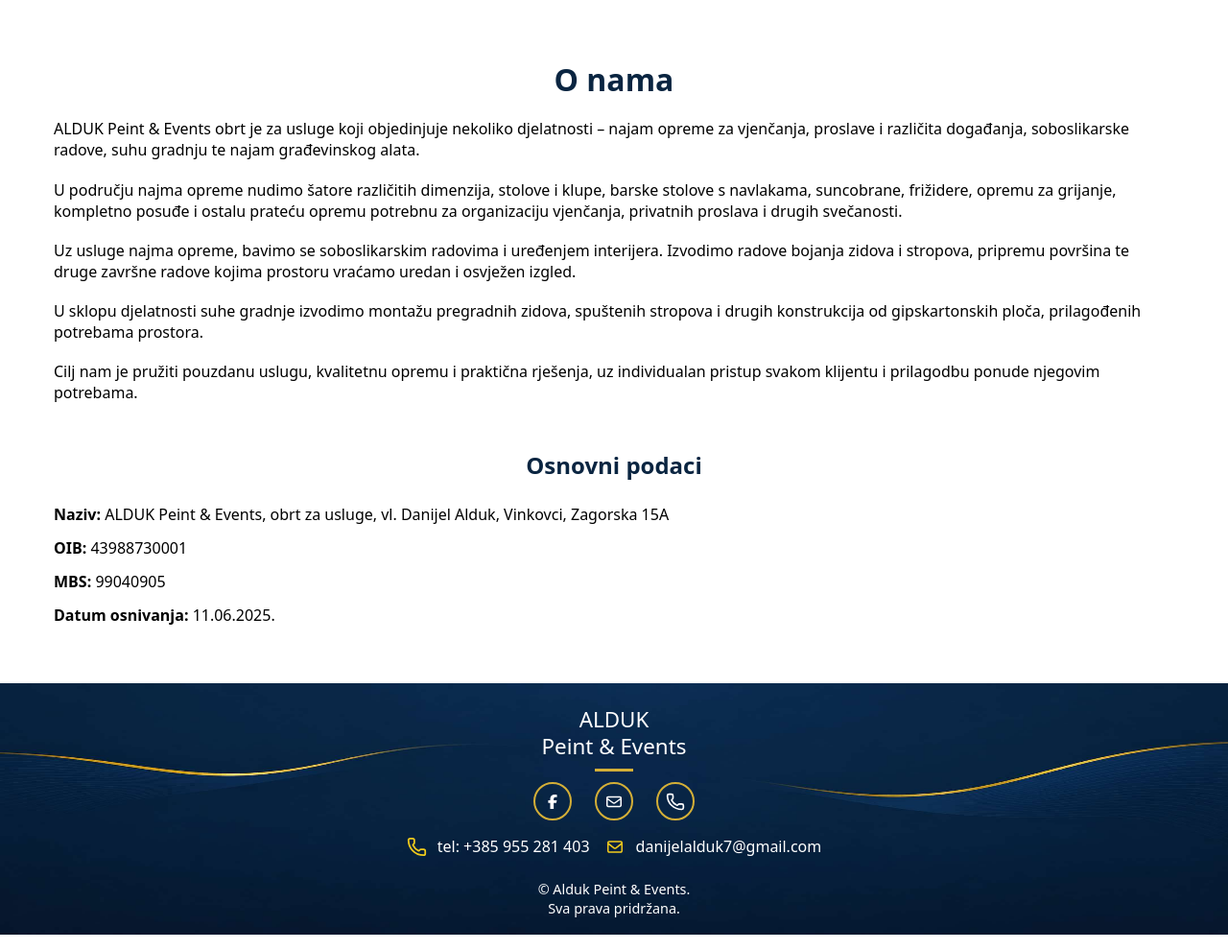
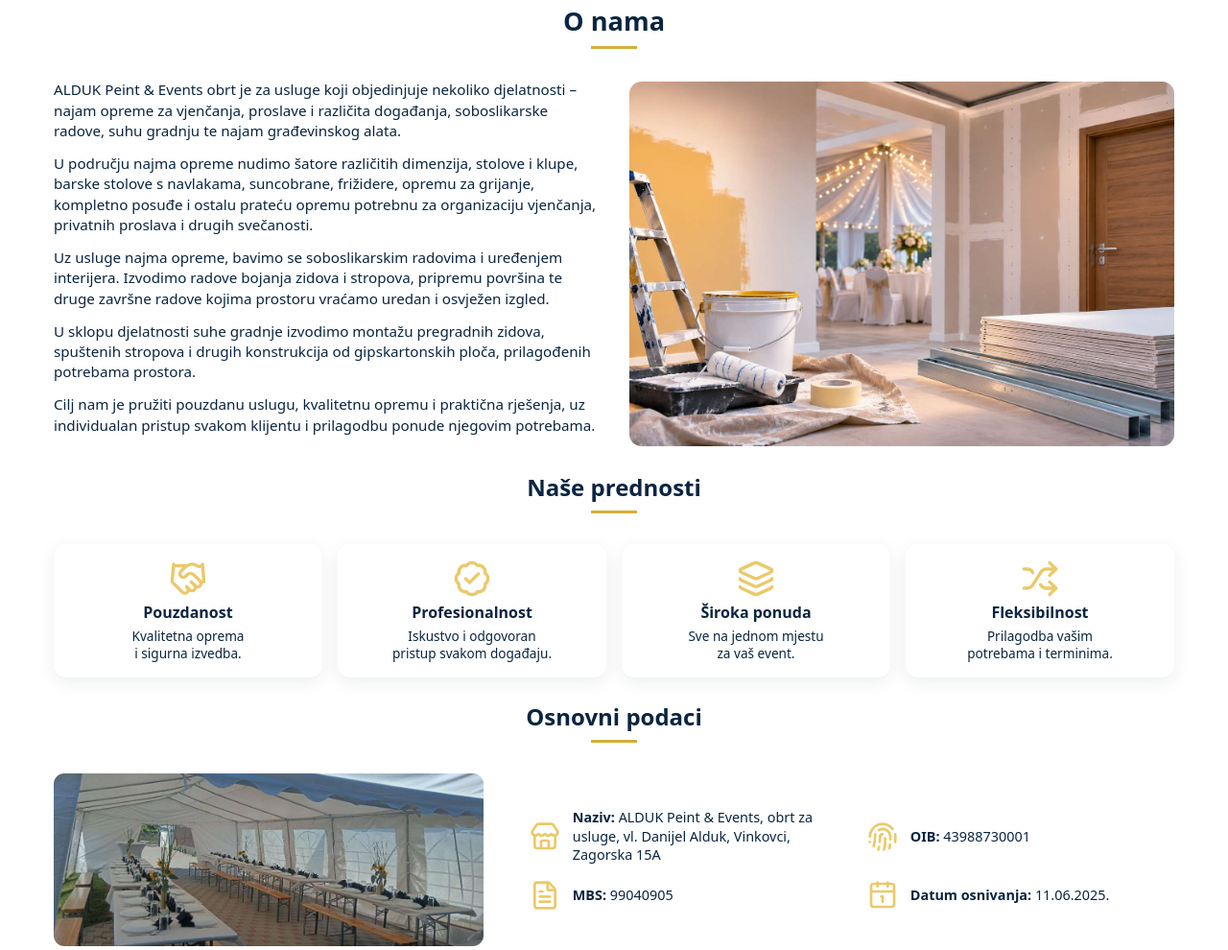
Before and after one commit to Xiphoideuss/alduk-web, a plain HTML site: page o-nama.html in a window 1280 px wide. Shown: the part 339-1329 px from the top of the page at 96% size. Drawn offline with Linux system fonts and the light colour scheme.

Commit message:
gotova stranica o nama

```diff
--- a/assets/css/queries.css
+++ b/assets/css/queries.css
@@ -1,3 +1,25 @@
+@media screen and (min-width: 575px) {
+
+  .category-gallery__track {
+    grid-template-columns: repeat(3, minmax(0, 1fr));
+  }
+
+  .category-gallery__item:nth-child(-n + 3) {
+    display: block;
+  }
+
+  .category-gallery__item:nth-child(n + 4) {
+    display: none;
+  }
+
+  .category-gallery__item img {
+    height: 180px;
+  }
+
+}
+
+
+
 /*  ----- min-width: 768px ----- */
 
 @media screen and (min-width: 768px) {
@@ -21,6 +43,11 @@
 
   /* ===== paketi.html ===== */
   /* ===== PAKETI STRANICA ===== */
+
+   /* ===== PAKETI ===== */
+  .packages__container {
+    grid-template-columns: repeat(2, 1fr);
+  }
   .package {
     display: grid;
     grid-template-columns: repeat(2, 1fr);
@@ -46,14 +73,30 @@
 
   /* ===== o-nama.html ===== */
   /* ===== O NAMA ===== */
-  .about-content {
-    max-width: 1200px;
-    margin: 0 auto;
+  .about {
+    padding: 2.5rem 1.5rem;
   }
 
-  .about-data {
-    max-width: 1200px;
-    margin: 3rem auto 0;
+  .about-intro__image img {
+    height: 300px;
+  }
+
+  .about-advantages__grid {
+    gap: 1rem;
+  }
+
+  .about-advantage {
+    padding: 1rem 0.5rem;
+  }
+
+  .about-data__content {
+    grid-template-columns: 0.9fr 1.1fr;
+    align-items: center;
+    gap: 2rem;
+  }
+
+  .about-data__image img {
+    height: 220px;
   }
 
   /* ===== galerija.html ===== */
@@ -82,15 +125,6 @@
   .category-gallery__item:nth-child(-n+3) {
     display: block;
   }
-
-  /* ===== GALERIJA HERO ===== */
-
-
-
-  /* .gallery-categories {
-    grid-template-columns: repeat(2, minmax(0, 1fr));
-    gap: var(--mb-4);
-  } */
 
   /*===== FOOTER: TABLET =====*/
 
@@ -191,23 +225,28 @@
 
 .contact-info {
   gap: 0.7rem;
-  }
-
-  .contact-item {
-    padding: 0.8rem 1rem;
+  max-width: none;
+  margin: 0;
 }
 
 .contact-map {
-    min-height: 350px;
-    height: 100%;
+  height: auto;
+  min-height: 0;
+  margin-bottom: 0;
+  position: relative;
+}
+
+.contact-map .map-link {
+  position: absolute;
+  inset: 0;
 }
 
 .contact-map iframe {
+  display: block;
   width: 100%;
   height: 100%;
-    min-height: 350px;
+  min-height: 0;
 }
-
 }
 
 /* ===================================
@@ -341,9 +380,7 @@ min-width: 991px
 
   /* ===== EQUIPMENT ===== */
   .equipment__container {
-
     grid-template-columns: repeat(3, 1fr);
-
   }
 
 
@@ -390,19 +427,71 @@ min-width: 991px
     padding: 2rem 1rem;
   }
 
-  .contact-info {
-    max-width: 1200px;
-  }
-
   /* ===== o-nama.html ===== */
   /* ===== O NAMA ===== */
   .about {
-    padding: 3rem 1rem;
+    padding: 2rem 1rem;
+  }
+
+  .about-intro {
+    display: grid;
+    grid-template-columns: 1fr 1fr;
+    align-items: center;
+    gap: 2rem;
+  }
+
+  .about-content h2 {
+    text-align: left;
+    font-size: 1.8rem;
+  }
+
+  .about-content .about-divider {
+    margin-left: 0;
+  }
+
+  .about-content p {
+    font-size: 0.95rem;
+  }
+
+  .about-intro__image img {
+    height: 380px;
+  }
+
+  .about-advantages {
+    margin-top: 1.5rem;
+  }
+
+  .about-advantages h2,
+  .about-data h2 {
+    font-size: 1.5rem;
+  }
+
+  .about-advantages__grid {
+    grid-template-columns: repeat(4, minmax(0, 1fr));
+    gap: 1rem;
+  }
+
+  .about-advantage {
+    min-height: 130px;
+  }
+
+  .about-data__content {
+    grid-template-columns: 0.8fr 1.2fr;
+    gap: 3rem;
+  }
+
+  .about-data__image img {
+    height: 180px;
+  }
+
+  .about-list {
+    display: grid;
+    grid-template-columns: repeat(2, minmax(0, 1fr));
+    column-gap: 2rem;
+    row-gap: 1rem;
   }
 
   /* ===== galerija.html ===== */
-
-
 
 
   /* =================================
@@ -549,7 +638,4 @@ min-width: 991px
     display: block;
   }
 
-
-
-
 }
--- a/assets/css/style.css
+++ b/assets/css/style.css
@@ -1,7 +1,5 @@
-/* ===== CSS JE ZA MOBILNU 380px - 480px ===== */
-
-/*===== GOOGLE FONTS =====*/
-
+
+/* ===== CSS JE ZA MOBILNU 250px - 768px ===== */
 /*===== VARIABLES CSS =====*/
 :root {
   --header-height: 3rem;
@@ -14,15 +12,12 @@
   --text-color: black;
   --gold-color: #D4AF37;
 
-
   --mb-1: 0.75rem;
   --mb-2: 1rem;
   --mb-3: 1.5rem;
   --mb-4: 2rem;
   --mb-5: 2.5rem;
   --mb-6: 3rem;
-
-
 
   --z-fixed: 1000;
 }
@@ -60,6 +55,11 @@ h2 {
 
 h3 {
   font-size: 1rem;
+}
+
+p {
+  font-weight: 400;
+  color: var(--first-color);
 }
 
 ul {
@@ -288,6 +288,7 @@ img {
 .equipment__container a {
   display: block;
   width: 100%;
+  min-width: 0;
 }
 
 .equipment__subtitle {
@@ -494,6 +495,7 @@ img {
   font-size: 1.4rem;
   font-weight: var(--font-semi);
   line-height: 1.25;
+  color: var(--second-color);
 }
 
 .footer__divider {
@@ -558,6 +560,7 @@ img {
   margin: 1.5rem 0 0;
   font-size: 0.9rem;
   line-height: 1.4;
+  color: var(--second-color);
 }
 
 @media (hover: hover) {
@@ -565,40 +568,6 @@ img {
     transform: translateY(-3px);
   }
 }
-
-/* ===== FOOTER =====*/
-/* ===== FOOTER ===== */
-
-/* .footer {
-  background-color: var(--first-color);
-  color: #fff;
-  text-align: center;
-  font-weight: var(--font-semi);
-  padding: 2rem 0;
-}
-
-.footer__title {
-  font-size: 2rem;
-  margin-bottom: var(--mb-2);
-}
-
-.footer__social {
-  margin-bottom: var(--mb-2);
-}
-
-.footer__icon {
-  font-size: 1.5rem;
-  color: #fff;
-  margin: 0 var(--mb-2);
-}
-
-.footer__tel {
-  margin-bottom: var(--mb-2);
-}
-
-.footer__copy {
-  font-size: var(--smaller-font-size);
-} */
 
 /* ===== SCROLL TOP BUTTON ===== */
 .scroll-top {
@@ -950,39 +919,161 @@ img {
 
 /* ===== o-nama.html ===== */
 /* ===== O NAMA ===== */
+
+/* ===== O NAMA ===== */
+
 .about {
+  width: 100%;
   max-width: 1200px;
   margin: 0 auto;
-  padding: 2rem 1rem;
-}
-
-.about-content h1 {
-  text-align: center;
-  margin-bottom: 1.5rem;
-  margin-top: 3rem;
+  padding: 2rem 1rem 1rem;
+}
+
+.about-intro {
+  display: flex;
+  flex-direction: column;
+  gap: 1rem;
+}
+
+.about-content h2,
+.about-data h2,
+.about-advantages h2,
+.about-naslov {
+  color: var(--first-color);
+  text-align: center;
+  font-size: 1.7rem;
+  margin-bottom: 0.5rem;
+}
+
+
+.about-divider {
+  display: block;
+  width: 3rem;
+  height: 3px;
+  margin: 0 auto 2rem;
+  background: var(--gold-color);
+}
+
+.section-devider {
+  margin: 0 auto;
+  padding: 4rem;
 }
 
 .about-content p {
-  margin-bottom: 1.2rem;
-}
+  margin-bottom: 0.8rem;
+  color: var(--first-color);
+  line-height: 1.4;
+  font-size: 0.95rem;
+}
+
+.about-intro__image img {
+  width: 100%;
+  height: 220px;
+  object-fit: cover;
+  border-radius: 0.8rem;
+  margin: 0 auto;
+  max-height: 380px;
+}
+
+/* PREDNOSTI */
+
+.about-advantages {
+  margin-top: 1.5rem;
+  text-align: center;
+}
+
+.about-advantages__grid {
+  display: grid;
+  grid-template-columns: repeat(2, minmax(0, 1fr));
+  gap: 0.75rem;
+}
+
+.about-advantage {
+  display: flex;
+  flex-direction: column;
+  align-items: center;
+  justify-content: center;
+  min-width: 0;
+  padding: 0.8rem 0.4rem;
+  background: #fff;
+  border-radius: 0.8rem;
+  box-shadow: 0 5px 18px rgba(14, 36, 49, 0.08);
+  text-align: center;
+}
+
+.about-advantage img {
+  width: 2.5rem;
+  height: 2.5rem;
+  margin-bottom: 0.3rem;
+  object-fit: contain;
+  filter: brightness(0) saturate(100%) invert(72%) sepia(45%) saturate(400%) hue-rotate(7deg);
+}
+
+.about-advantage h3 {
+  color: var(--first-color);
+  font-size: 1rem;
+  margin-bottom: 0.3rem;
+}
+
+.about-advantage p {
+  color: var(--first-color);
+  font-size: 0.85rem;
+  line-height: 1.3;
+}
+
+/* OSNOVNI PODACI */
 
 .about-data {
-  margin-top: 3rem;
-}
-
-.about-data h2 {
-  text-align: center;
-  margin-bottom: 1.5rem;
+  margin-top: 1.5rem;
+}
+
+.about-data__content {
+  display: grid;
+  grid-template-columns: minmax(0, 1fr);
+  gap: 1rem;
+}
+
+.about-data__image img {
+  width: 100%;
+  height: 180px;
+  object-fit: cover;
+  border-radius: 0.7rem;
 }
 
 .about-list {
+  display: flex;
+  flex-direction: column;
+  gap: 0.7rem;
   list-style: none;
-  padding-left: 0;
+  padding: 0;
 }
 
 .about-list li {
-  margin-bottom: 0.8rem;
-}
+  display: flex;
+  align-items: center;
+  gap: 0.8rem;
+  min-width: 0;
+}
+
+.about-list li img {
+  flex: 0 0 2rem;
+  width: 2rem;
+  height: 2rem;
+  object-fit: contain;
+  filter: brightness(0) saturate(100%) invert(72%) sepia(45%) saturate(400%) hue-rotate(7deg);
+}
+
+.about-list li p {
+  min-width: 0;
+  color: var(--first-color);
+  font-size: 0.9rem;
+  line-height: 1.35;
+}
+
+.about-list strong {
+  font-weight: 700;
+}
+
 
 /* ===== UNIVERSAL PAGE HERO ===== */
 
@@ -1204,7 +1295,7 @@ img {
   width: 100%;
   max-width: 1200px;
   margin: 0 auto;
-  padding: 1rem;
+  padding: 2rem 1rem;
 }
 
 .gallery-categories {
@@ -1230,7 +1321,7 @@ img {
 .gallery-card__header {
   display: flex;
   align-items: center;
-  gap: 0.75rem;
+  gap: .75rem;
   margin-bottom: 1rem;
   text-align: left;
 }
@@ -1284,7 +1375,7 @@ img {
 .category-gallery__item img {
   display: block;
   width: 100%;
-  height: 220px;
+  height: 120px;
   object-fit: cover;
 }
 
@@ -1828,6 +1919,7 @@ img {
 }
 
 /* .button:hover {
+
   box-shadow: 0px 10px 36px rgba(0, 0, 0, .15);
 } */
 
--- a/assets/js/scroll-reveal.js
+++ b/assets/js/scroll-reveal.js
@@ -187,7 +187,7 @@ reveal('.section-line', {
 
 // ELEMENTI SLIJEVA
 reveal(
-	'.equipment__data, .gallery-item, .contact-item, .grupacije__cijena',
+	'.equipment__data, .gallery-item, .contact-item, .grupacije__cijena, .gallery-card .category-gallery__item, .about-list li',
 	{
 		origin: 'left',
 		distance: '40px',
@@ -198,7 +198,7 @@ reveal(
 );
 
 // CONTAINER SCALE
-reveal('.package-wrapper, .packages__card, .reveal-container', {
+reveal('.package-wrapper, .packages__card, .reveal-container, .about-advantage', {
 	scale: 0.9,
 	distance: '0px',
 	duration: 800,
--- a/o-nama.html
+++ b/o-nama.html
@@ -104,11 +104,19 @@
 
   </section>
 
+
   <!-- ===== O NAMA ===== -->
+
   <main class="about">
-    <!-- ===== TEKST ===== -->
-    <section class="about-content">
-      <h1>O nama</h1>
+
+    <h2 class="about-naslov reveal-heading">O nama</h2>
+    <span class="about-divider reveal-heading"></span>
+
+    <!-- O NAMA -->
+    <section class="about-intro">
+
+      <div class="about-content">
+
 
         <p>
           ALDUK Peint & Events obrt je za usluge koji objedinjuje nekoliko djelatnosti – najam opreme za vjenčanja,
@@ -122,32 +130,110 @@
         </p>
 
         <p>
-        Uz usluge najma opreme, bavimo se soboslikarskim radovima i uređenjem interijera. Izvodimo radove bojanja zidova
+          Uz usluge najma opreme, bavimo se soboslikarskim radovima i uređenjem interijera. Izvodimo radove bojanja
+          zidova
           i stropova, pripremu površina te druge završne radove kojima prostoru vraćamo uredan i osvježen izgled.
         </p>
+
         <p>
           U sklopu djelatnosti suhe gradnje izvodimo montažu pregradnih zidova, spuštenih stropova i drugih konstrukcija
           od gipskartonskih ploča, prilagođenih potrebama prostora.
         </p>
+
         <p>
           Cilj nam je pružiti pouzdanu uslugu, kvalitetnu opremu i praktična rješenja, uz individualan pristup svakom
           klijentu i prilagodbu ponude njegovim potrebama.
         </p>
+      </div>
+
+      <div class="about-intro__image">
+        <img src="assets/img/Renoviranje interijera s alatom i dekoracijom.jpg"
+          alt="Svečano uređeni prostor za događanja" loading="lazy">
+      </div>
+
     </section>
 
-    <!-- ===== OSNOVNI PODACI ===== -->
+
+    <!-- NAŠE PREDNOSTI -->
+    <section class="about-advantages">
+
+      <h2 class="reveal-heading">Naše prednosti</h2>
+      <span class="about-divider reveal-heading"></span>
+
+      <div class="about-advantages__grid">
+
+        <article class="about-advantage">
+          <img src="assets/icons/handshake.svg" alt="">
+          <h3>Pouzdanost</h3>
+          <p>Kvalitetna oprema<br>i sigurna izvedba.</p>
+        </article>
+
+        <article class="about-advantage">
+          <img src="assets/icons/badge-check.svg" alt="">
+          <h3>Profesionalnost</h3>
+          <p>Iskustvo i odgovoran<br>pristup svakom događaju.</p>
+        </article>
+
+        <article class="about-advantage">
+          <img src="assets/icons/layers.svg" alt="">
+          <h3>Široka ponuda</h3>
+          <p>Sve na jednom mjestu<br>za vaš event.</p>
+        </article>
+
+        <article class="about-advantage">
+          <img src="assets/icons/shuffle.svg" alt="">
+          <h3>Fleksibilnost</h3>
+          <p>Prilagodba vašim<br>potrebama i terminima.</p>
+        </article>
+
+      </div>
+
+    </section>
+
+
+    <!-- OSNOVNI PODACI -->
     <section class="about-data">
-      <h2>Osnovni podaci</h2>
+
+      <h2 class="reveal-heading">Osnovni podaci</h2>
+      <span class="about-divider reveal-heading"></span>
+
+      <div class="about-data__content">
+
+        <div class="about-data__image">
+          <img src="assets/img/slik-5.jpg" alt="Šator i oprema za svečana događanja" loading="lazy">
+        </div>
 
         <ul class="about-list">
-        <li><strong>Naziv:</strong> ALDUK Peint & Events, obrt za usluge, vl. Danijel Alduk, Vinkovci, Zagorska 15A</li>
-        <li><strong>OIB:</strong> 43988730001</li>
-        <li><strong>MBS:</strong> 99040905</li>
-        <li><strong>Datum osnivanja:</strong> 11.06.2025.</li>
+
+          <li>
+            <img src="assets/icons/store.svg" alt="">
+            <p><strong>Naziv:</strong> ALDUK Peint & Events, obrt za usluge, vl. Danijel Alduk, Vinkovci, Zagorska 15A
+            </p>
+          </li>
+
+          <li>
+            <img src="assets/icons/fingerprint-pattern.svg" alt="">
+            <p><strong>OIB:</strong> 43988730001</p>
+          </li>
+
+          <li>
+            <img src="assets/icons/file-text.svg" alt="">
+            <p><strong>MBS:</strong> 99040905</p>
+          </li>
+
+          <li>
+            <img src="assets/icons/calendar-1.svg" alt="">
+            <p><strong>Datum osnivanja:</strong> 11.06.2025.</p>
+          </li>
+
         </ul>
+
+      </div>
+
     </section>
 
   </main>
+
 
   <!--===== FOOTER remake =====-->
   <footer class="footer footer--desktop">
```
Also changed, not shown: assets/js/scroll-top-btn.js (+9 -2 lines), galerija.html (+15 -55 lines), suha-gradnja.html (+1 -1 lines), assets/icons/badge-check.svg (added), assets/icons/briefcase-business.svg (added), assets/icons/calendar-1.svg (added), assets/icons/file-text.svg (added), assets/icons/fingerprint-pattern.svg (added), assets/icons/handshake.svg (added), assets/icons/shuffle.svg (added), assets/icons/store.svg (added), assets/img/Renoviranje interijera s alatom i dekoracijom.jpg (added). Lines whose indentation alone changed are shown as unchanged.
